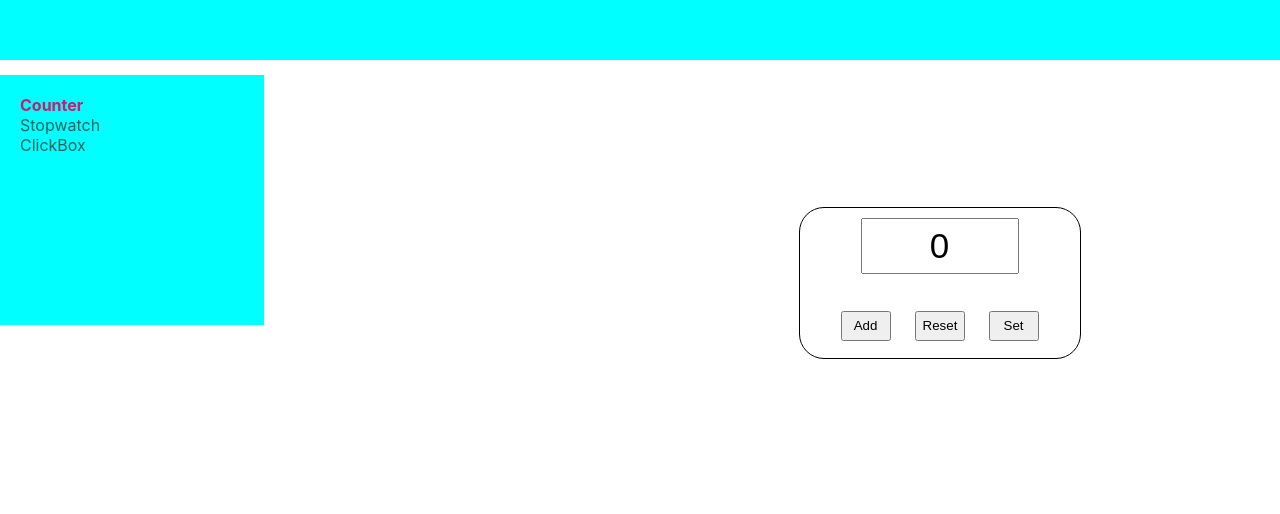
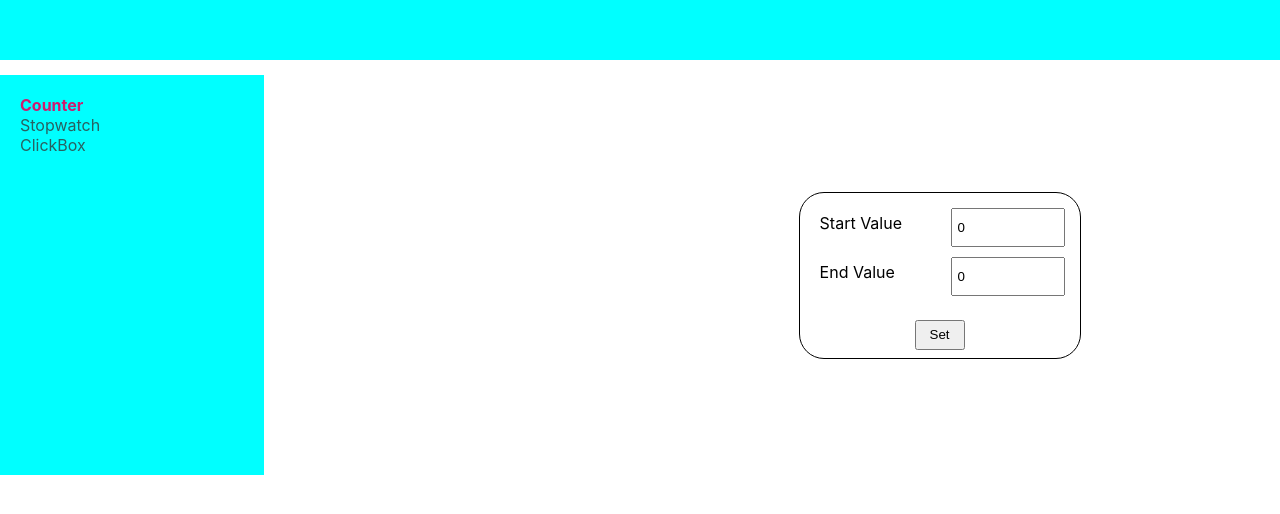
Before and after one commit to Taitanos/counter, a React (Create React App) app: page /counter in a window 1280 px wide. Both pictures are taken after a click on the button "Set". Shown: the top 514 px of the page. Built offline with nearby package versions, Linux system fonts and the light colour scheme.

Commit message:
added code for CounterSet, refactoring other component

```diff
--- a/src/Contents/Counter/Counter.module.css
+++ b/src/Contents/Counter/Counter.module.css
@@ -1,6 +1,6 @@
 .counter {
     width: 280px;
-    height: 150px;
+    height: 165px;
     border: 1px solid black;
     border-radius: 25px;
 }
--- a/src/Contents/Counter/Counter.tsx
+++ b/src/Contents/Counter/Counter.tsx
@@ -1,4 +1,4 @@
-import React from 'react';
+import React, {useEffect, useState} from 'react';
 import s from "./Counter.module.css";
 import CounterUI from "./CounterUI/CounterUI";
 import CounterSet from "./CounterSet/CounterSet";
@@ -6,10 +6,45 @@ import CounterSet from "./CounterSet/CounterSet";
 
 function Counter() {
 
+    const [startCount, setStartCount] = useState<number>(() => {
+        return Number(localStorage.getItem('counterStartValue')) || 0
+    })
+    const [endCount, setEndCount] = useState<number>(() => {
+        return Number(localStorage.getItem('counterEndValue')) || 0
+    })
+    const [setting, setSetting] = useState<boolean>(true)
+
+    let onChangeButton = () => {
+        console.log(setting)
+        setSetting(!setting)
+    }
+
+
+    let onChangeStartValue = (value: number) => {
+        setStartCount(value)
+    }
+    let onChangeEndValue = (value: number) => {
+        setEndCount(value)
+    }
+
+    useEffect(() => {
+        localStorage.setItem('counterStartValue', JSON.stringify(startCount))
+    }, [startCount])
+
+    useEffect(() => {
+        localStorage.setItem('counterEndValue', JSON.stringify(endCount))
+    }, [endCount])
+
+
     return (
         <div className={s.counter}>
-            <CounterUI/>
-            {/*<CounterSet/>*/}
+            {setting ?
+                <CounterUI startCount={startCount} setStartCount={setStartCount} onChangeButton={onChangeButton}/>
+                : <CounterSet startCount={startCount} setStartCount={setStartCount}
+                              endCount={endCount} setEndCount={setEndCount}
+                              onChangeStartValue={onChangeStartValue} onChangeEndValue={onChangeEndValue}
+                              onChangeButton={onChangeButton}
+                />}
         </div>
     )
 }
--- a/src/Contents/Counter/CounterSet/CounterSet.module.css
+++ b/src/Contents/Counter/CounterSet/CounterSet.module.css
@@ -1,19 +1,40 @@
 .counterUI {
     display: grid;
-    grid-template-areas: "i i" "s s" "b b";
-    grid-template-rows: 1fr 1fr 1fr;
-    grid-template-columns: 1fr 1fr;
+    grid-template-areas: "i" "b";
+    grid-template-rows: 115px 50px;
 }
 
-.input1 {
-    margin-top: 10px;
+.inputs {
     grid-area: i;
+    display: flex;
+    flex-direction: column;
+    padding: 10px;
 }
 
-.input2 {
-    grid-area: s;
+.content {
+    display: flex;
+    justify-content: space-between;
+    padding: 5px;
+}
+
+.span {
+    padding: 5px;
+}
+
+.input {
+    width: 100px;
+    height: 25px;
+    padding: 5px;
+}
+
+.buttons {
+    display: flex;
+    justify-content: center;
 }
 
 .button {
     grid-area: b;
+    margin: 12px;
+    width: 50px;
+    height: 30px;
 }
--- a/src/Contents/Counter/CounterSet/CounterSet.tsx
+++ b/src/Contents/Counter/CounterSet/CounterSet.tsx
@@ -1,24 +1,45 @@
-import React, {useState} from "react";
+import React, {ChangeEvent} from "react";
 import s from "./CounterSet.module.css";
 
 type CounterSetTypeProps = {
-
+    startCount: number
+    endCount: number
+    setStartCount: (setStartCount: number) => void
+    setEndCount: (setEndCount: number) => void
+    onChangeStartValue: (onChangeStartValue:number) => void
+    onChangeEndValue: (onChangeEndValue:number) => void
+    onChangeButton: () => void
 }
 
 function CounterSet (props: CounterSetTypeProps) {
-    const [count, setCount] = useState(0);
+
+    const onChangeStartValueHandler = (e: ChangeEvent<HTMLInputElement>) => {
+        props.onChangeStartValue(+e.currentTarget.value);
+    }
+
+    const onChangeEndValueHandler = (e: ChangeEvent<HTMLInputElement>) => {
+        props.onChangeEndValue(+e.currentTarget.value);
+    }
+
+    const set = () => {
+        props.onChangeButton()
+    }
 
     return (
         <div className={s.counterUI}>
-{/*            <div className={s.input1}>
-                <InputCount count={count}/>
+            <div className={s.inputs}>
+                <div className={s.content}>
+                    <span className={s.span}>Start Value</span>
+                    <input type={"number"} className={s.input} value={props.startCount} onChange={onChangeStartValueHandler}/>
+                </div>
+                <div className={s.content}>
+                    <span className={s.span}>End Value</span>
+                    <input type={"number"} className={s.input} value={props.endCount} onChange={onChangeEndValueHandler}/>
+                </div>
             </div>
-            <div className={s.input2}>
-                <InputCount count={count}/>
+            <div className={s.buttons}>
+                <button className={s.button} onClick={set}>Set</button>
             </div>
-            <div className={s.button}>
-                <ButtonCount count={count} setCount={setCount}/>
-            </div>*/}
         </div>
     );
 }
--- a/src/Contents/Counter/CounterUI/CounterUI.module.css
+++ b/src/Contents/Counter/CounterUI/CounterUI.module.css
@@ -1,8 +1,7 @@
 .counterUI {
     display: grid;
     grid-template-areas: "i" "b";
-    grid-template-rows: 1fr 1fr;
-    grid-gap: 15px;
+    grid-template-rows: 115px 50px;
 }
 
 .inputs {
@@ -18,6 +17,7 @@
     height: 50px;
     text-align: center;
     font-size: 35px;
+    border: 1px solid black;
 }
 
 .buttons {
--- a/src/Contents/Counter/CounterUI/CounterUI.tsx
+++ b/src/Contents/Counter/CounterUI/CounterUI.tsx
@@ -1,30 +1,27 @@
-import React, {useEffect, useState} from "react";
+import React from "react";
 import s from "./CounterUI.module.css";
 
-
-function CounterUI () {
-    const [count, setCount] = useState<number>(()=>{
-        return Number(localStorage.getItem('counterValue')) || 0
-    })
+type CounterUIPropsType = {
+    startCount: number
+    setStartCount: (setStartCount: number) => void
+    onChangeButton: () => void
+}
 
 
-    useEffect( () => {
-        localStorage.setItem('counterValue', JSON.stringify(count))
-    }, [count])
+function CounterUI (props: CounterUIPropsType) {
 
     const add = () => {
-        setCount(count + 1)
+        props.setStartCount(props.startCount + 1)
     };
-    const reset = () => {setCount(0)};
+    const reset = () => {props.setStartCount(0)};
     const set = () => {
-
-    }
-
+        props.onChangeButton()
+    };
 
         return (
         <div className={s.counterUI}>
             <div className={s.inputs}>
-                <input className={s.input} value={count}/>
+                <div className={s.input} >{props.startCount}</div>
             </div>
             <div className={s.buttons}>
                 <button className={s.button} onClick={add}>Add</button>
--- a/src/Contents/Counter/InputCount/InputCount.module.css
+++ /dev/null
@@ -1,14 +0,0 @@
-.input {
-    display: flex;
-    justify-content: center;
-    align-items: center;
-    padding: 10px;
-}
-
-.error {
-    border: red 1px solid;
-}
-
-.error-message {
-    color: red;
-}
--- a/src/Navbar/Navbar.module.css
+++ b/src/Navbar/Navbar.module.css
@@ -1,8 +1,7 @@
 .nav {
     display: grid;
     grid-area: n;
-    grid-template-rows: 250px 150px;
-    grid-gap: 15px;
+    grid-template-rows: 400px;
 }
 
 .navContent {
```
Also changed, not shown: src/Contents/Counter/InputCount/InputCount.tsx (deleted, +0 -20 lines).
